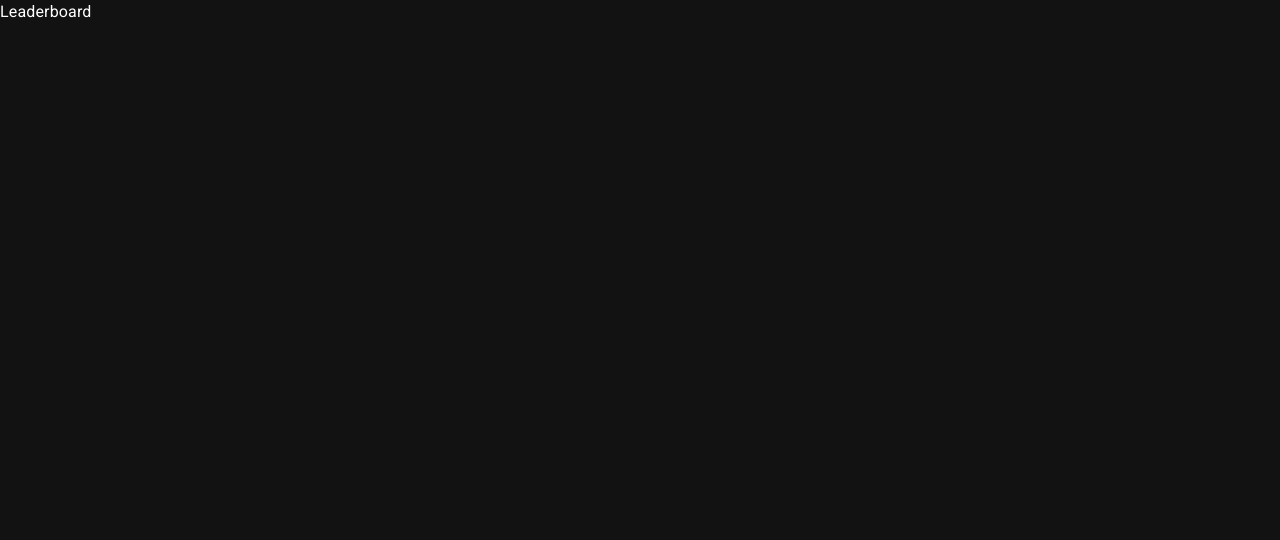
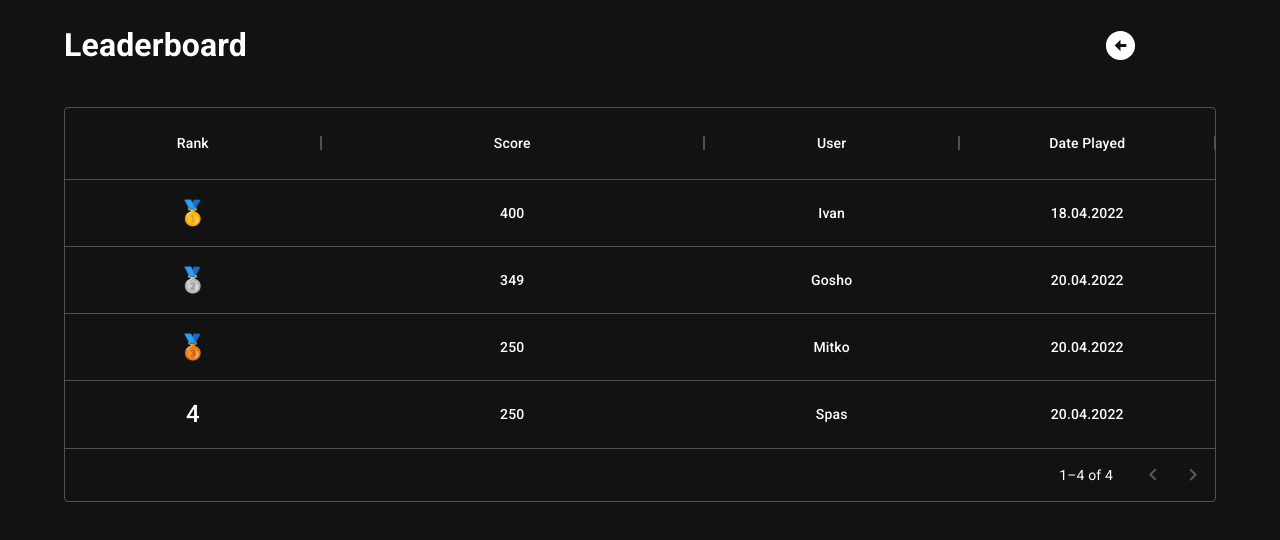
Before and after one commit to petar-dobrev/trivia-game, a React (Create React App) app: page /leaderboard in a window 1280 px wide. Shown: the top 540 px of the page. Built offline with nearby package versions, Linux system fonts and the light colour scheme.

Commit message:
Add leaderboard page

```diff
--- a/src/components/gamesDataGrid/GamesDataGrid.jsx
+++ b/src/components/gamesDataGrid/GamesDataGrid.jsx
@@ -1,7 +1,7 @@
 import { DataGrid } from "@mui/x-data-grid";
 import "./gamesDataGrid.css";
 
-function GamesGrid({ rows, columns }) {
+function GamesDataGrid({ rows, columns }) {
   return (
     <div className="gridContainer">
       <DataGrid
@@ -18,4 +18,4 @@ function GamesGrid({ rows, columns }) {
   );
 }
 
-export default GamesGrid;
+export default GamesDataGrid;
--- a/src/components/gamesDataGrid/gamesDataGrid.css
+++ b/src/components/gamesDataGrid/gamesDataGrid.css
@@ -1,5 +1,10 @@
 .cell {
     justify-content: center !important;
+    font-weight: 500;
+}
+
+.cell.cellRank {
+    font-size: 1.5rem;
 }
 
 .gridContainer {
--- a/src/helpers/helpers.js
+++ b/src/helpers/helpers.js
@@ -15,4 +15,17 @@ const secondsToMinutes = (secs) => {
     .join(":");
 };
 
-export { formatDate, secondsToMinutes };
+const displayRank = (rank) => {
+  switch (rank) {
+    case 1:
+      return `🥇`;
+    case 2:
+      return `🥈`;
+    case 3:
+      return `🥉`;
+    default:
+      return rank;
+  }
+};
+
+export { formatDate, secondsToMinutes, displayRank };
--- a/src/pages/leaderboard/Leaderboard.jsx
+++ b/src/pages/leaderboard/Leaderboard.jsx
@@ -1,5 +1,110 @@
+import useSmallScreenSize from "../../hooks/useSmallScreenSize";
+import { formatDate, displayRank } from "../../helpers/helpers";
+import { Link } from "react-router-dom";
+import GamesDataGrid from "../../components/gamesDataGrid/GamesDataGrid";
+import BackToMenu from "../../components/backToMenu/BackToMenu";
+import Container from "@mui/material/Container";
+import Grid from "@mui/material/Grid";
+
 function Leaderboard() {
-  return <div>Leaderboard</div>;
+  const games = [
+    // Mock data
+    {
+      id: 123,
+      score: 400,
+      datePlayed: "April 18, 2022 at 1:00:00 PM UTC+3",
+      user: {
+        name: "Ivan",
+        id: "userId",
+      },
+    },
+    {
+      id: 1234,
+      score: 349,
+      datePlayed: "April 20, 2022 at 1:00:00 PM UTC+3",
+      user: {
+        name: "Gosho",
+        id: "userId",
+      },
+    },
+    {
+      id: 12324,
+      score: 250,
+      datePlayed: "April 20, 2022 at 1:00:00 PM UTC+3",
+      user: {
+        name: "Mitko",
+        id: "userId",
+      },
+    },
+    {
+      id: 122324,
+      score: 250,
+      datePlayed: "April 20, 2022 at 1:00:00 PM UTC+3",
+      user: {
+        name: "Spas",
+        id: "userId",
+      },
+    },
+  ];
+
+  const columns = [
+    {
+      field: "rank",
+      headerName: "Rank",
+      type: "number",
+      flex: useSmallScreenSize ? 2 : 2,
+      headerAlign: "center",
+      cellClassName: "cell cellRank",
+      renderCell: (params) => displayRank(params.value),
+    },
+    {
+      field: "score",
+      headerName: "Score",
+      type: "number",
+      flex: useSmallScreenSize ? 3 : 2,
+      headerAlign: "center",
+      cellClassName: "cell",
+    },
+    {
+      field: "user",
+      headerName: "User",
+      flex: useSmallScreenSize ? 2 : 2,
+      headerAlign: "center",
+      cellClassName: "cell",
+      sortable: false,
+      renderCell: (params) => <Link to={`/users/:${params.value.id}`}>{params.value.name}</Link>,
+    },
+    {
+      field: "datePlayed",
+      headerName: "Date Played",
+      type: "date",
+      flex: 2,
+      headerAlign: "center",
+      cellClassName: "cell",
+    },
+  ];
+
+  const rows = games.map((game, index) => ({
+    id: game.id,
+    rank: index + 1,
+    score: game.score,
+    user: game.user,
+    datePlayed: formatDate(game.datePlayed),
+  }));
+
+  return (
+    <Container>
+      <Grid container>
+        <Grid item xs={10}>
+          <h1>Leaderboard</h1>
+        </Grid>
+        <Grid item xs={2}>
+          <BackToMenu />
+        </Grid>
+      </Grid>
+      <GamesDataGrid columns={columns} rows={rows} />
+    </Container>
+  );
 }
 
 export default Leaderboard;
--- a/src/pages/profile/Profile.jsx
+++ b/src/pages/profile/Profile.jsx
@@ -129,7 +129,7 @@ function Profile() {
     {
       field: "timePayed",
       headerName: "Time Played",
-      type: "number",
+      type: "dateTime",
       flex: useSmallScreenSize ? 2 : 2,
       headerAlign: "center",
       cellClassName: "cell",
```
